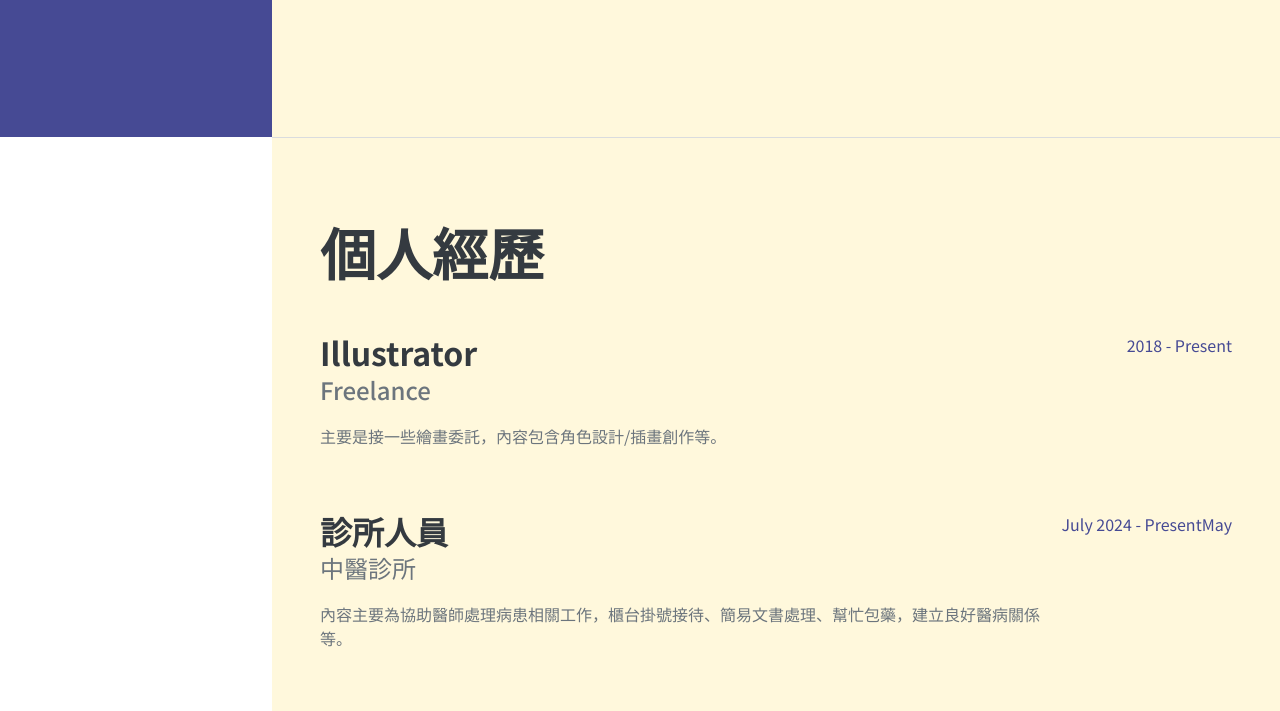
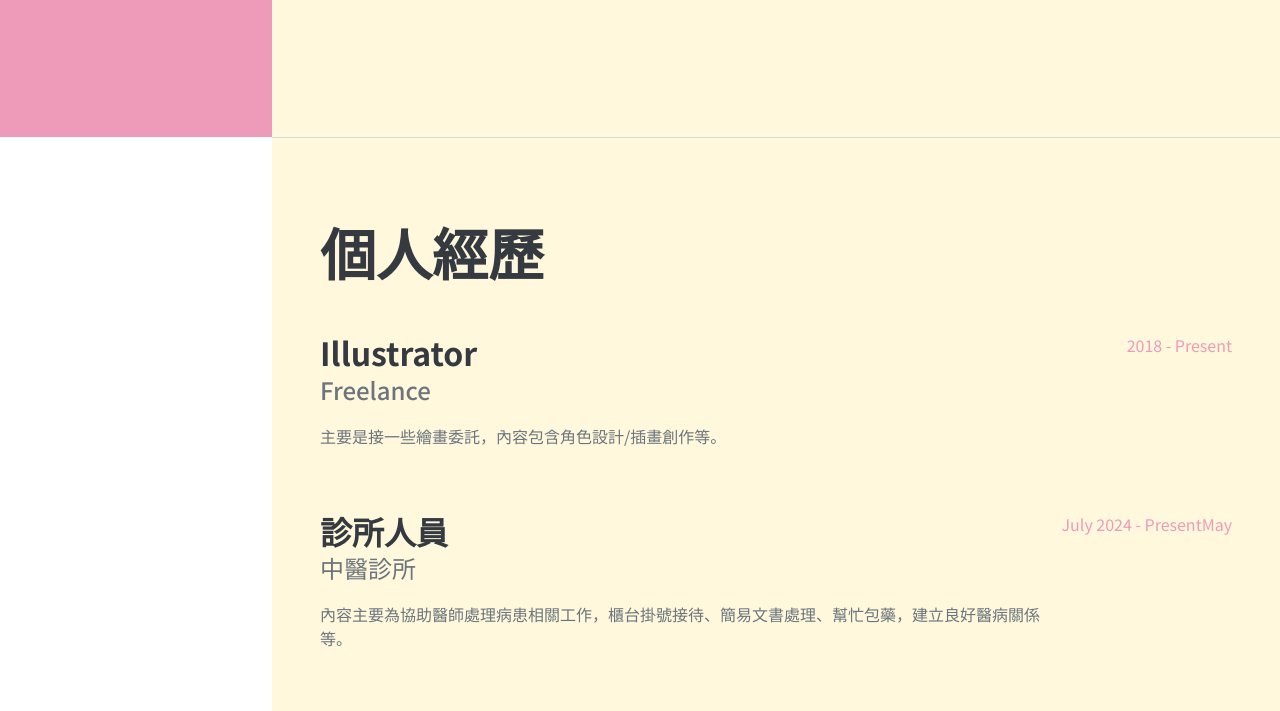
Before and after one commit to Ducksquare/Ducksquare.github.io, a plain HTML site: page index.html in a window 1280 px wide. Shown: the part 663-1374 px from the top of the page. Drawn offline with nearby package versions, Linux system fonts and the light colour scheme; a web font is replaced by a local one.

Commit message:
Update mystyles.css

```diff
--- a/css/mystyles.css
+++ b/css/mystyles.css
@@ -33,9 +33,9 @@ h2 {
 :root {
     /* 覆蓋 Bootstrap 預設主⾊ (--bs-primary-rgb) 的 RGB 數值*/
     /* 範例⽰範：設定為⾼質感「深⼤海藍」 (RGB: 25, 25, 112)*/
-    --bs-primary-rgb: 70, 74, 148;
+    --bs-primary-rgb: 237, 155, 185;
     /* (可選) 同步統⼀超連結與滑⿏懸停顏⾊ */
-    --bs-link-color: rgb(70, 74, 148);
+    --bs-link-color: rgb(237, 155, 185);
     --bs-link-hover-color: rgb(181, 60, 108);
 }
 
```
